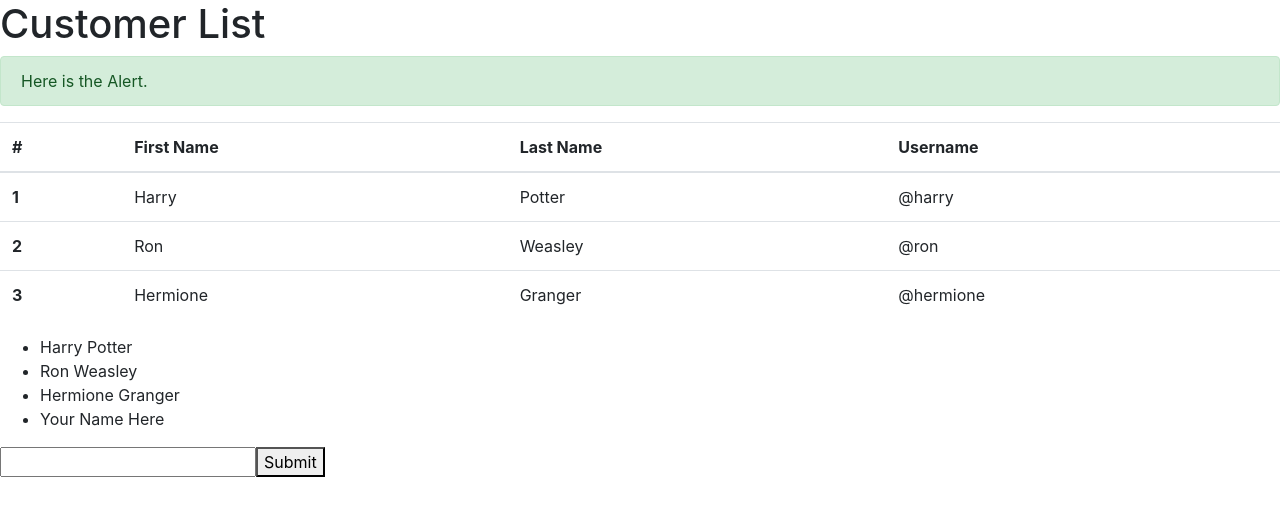
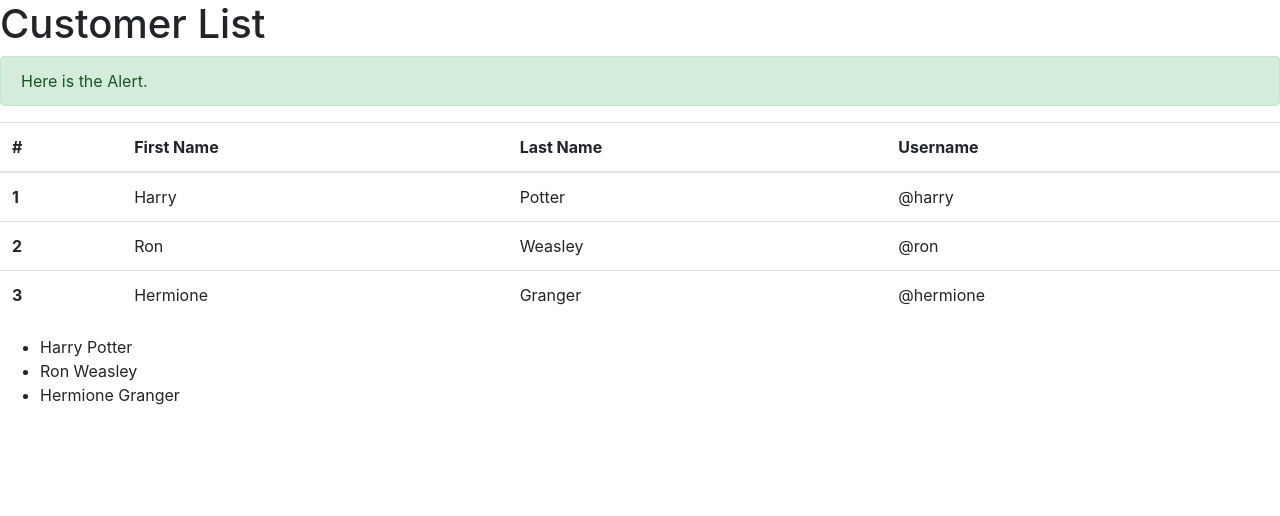
Before and after one commit to vikas-ss/customer-app, a React (Create React App) app: page / in a window 1280 px wide. Shown: the top 516 px of the page. Built offline with nearby package versions, Linux system fonts and the light colour scheme.

Commit message:
outputting lists

```diff
--- a/src/App.js
+++ b/src/App.js
@@ -4,30 +4,12 @@ import UserList from './UserList';
 
 class App extends React.Component{
   state = {
-    name: 'Your Name Here'
+    customers : [
+      { name: 'Harry Potter', id:1 },
+      { name: 'Ron Weasley', id:2 },
+      { name: 'Hermione Granger', id:3 }
+    ]
   };
-
-  /*handleClick = (e) => {
-    this.setState({
-      name: 'Mohit Singla',
-      age: 29
-    });
-    console.log(this.state);
-  }
-  handleMouseOver = (e) => {
-    console.log(e.target);
-  }
-  handleCopy = (e) => {
-    console.log("Do not try to steal.");
-  }*/
-  handleChange = (e) => {
-    this.setState({
-      name:e.target.value
-    });
-  }
-  handleSubmit = (e) => {
-    e.preventDefault();
-  }
   render(){
     return(
       <div>
@@ -36,18 +18,8 @@ class App extends React.Component{
         <UserList />
 
         <ul>
-        <Customer name="Harry Potter" />
-        <Customer name="Ron Weasley" />
-        <Customer name="Hermione Granger" />
-        <Customer name={this.state.name} />
+        <Customer customers = {this.state.customers} />
         </ul>
-        {/*<button onClick={this.handleClick}>Click Me</button>
-        <button onMouseOver={this.handleMouseOver}>MouseOver Me</button>
-        <p onCopy={this.handleCopy}>What we think, we become.</p>*/}
-        <form onSubmit={this.handleSubmit}>
-        <input type="text" onChange={this.handleChange} />
-        <button>Submit</button>
-        </form>
       </div>
     );
   }
--- a/src/Customer.js
+++ b/src/Customer.js
@@ -1,14 +1,18 @@
 import React from 'react';
 
-class Customer extends React.Component{
-	render(){
-		const {name} = this.props;
-		return(
-			<div className="customer">
-			<li>{name}</li>
+const Customers = ({customers}) =>{
+	const customerList = customers.map(customer => {
+		return (
+			<div className="customer" key={customer.id}>
+				<li>{customer.name}</li>
 			</div>
-		);
-	}
+		)
+	})
+	return(
+		<div className="customerList">
+		{customerList}
+		</div>
+	);
 }
 
-export default Customer;
+export default Customers;
```
